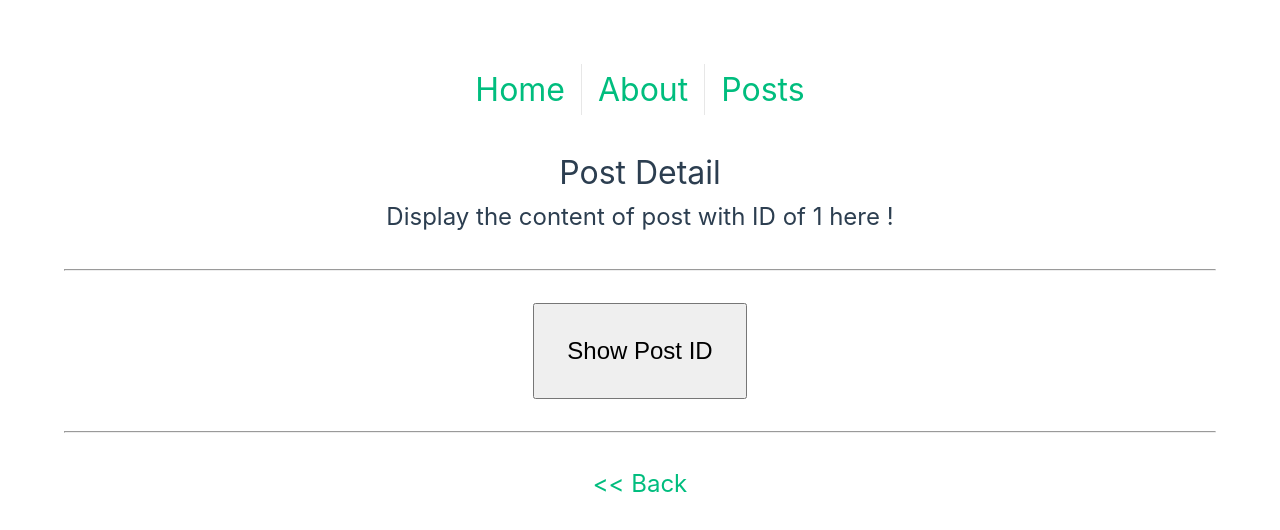
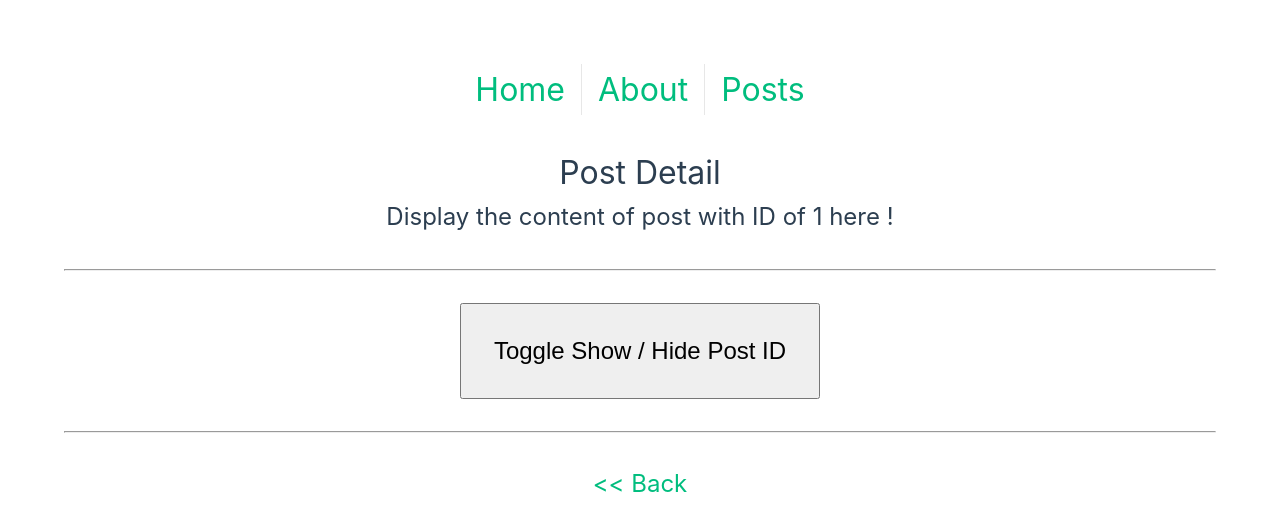
Before and after one commit to robots4life/vue-capi-basics, a Vue app: page /post/1 in a window 1280 px wide. Shown: the top 530 px of the page. Built offline with nearby package versions, Linux system fonts and the light colour scheme.

Commit message:
toggle show hide post ID

```diff
--- a/src/views/PostDetailView.vue
+++ b/src/views/PostDetailView.vue
@@ -5,19 +5,25 @@
 			Display the content of post with ID of <strong>{{ $route.params.id }}</strong> here !
 		</p>
 		<hr />
-		<button @click="showPostId" class="btn">Show Post ID</button>
+		<button @click="showPostId" class="btn">Toggle Show / Hide Post ID</button>
+		<div v-if="showId" class="post-id">
+			<p>Post ID : {{ $route.params.id }}</p>
+		</div>
 		<hr />
 		<RouterLink to="/posts">&lt;&lt; Back</RouterLink>
 	</div>
 </template>
 
 <script setup>
+import { ref } from 'vue';
 import { useRoute } from 'vue-router';
 
 const route = useRoute();
 
+let showId = ref(false);
+
 const showPostId = () => {
-	console.log('showPostId');
+	showId.value = !showId.value;
 	console.log(`The ID of this post is : ${route.params.id}`);
 };
 </script>
@@ -36,4 +42,7 @@ hr {
 	margin-top: 2rem;
 	margin-bottom: 2rem;
 }
+.post-id {
+	padding: 1rem;
+}
 </style>
```
